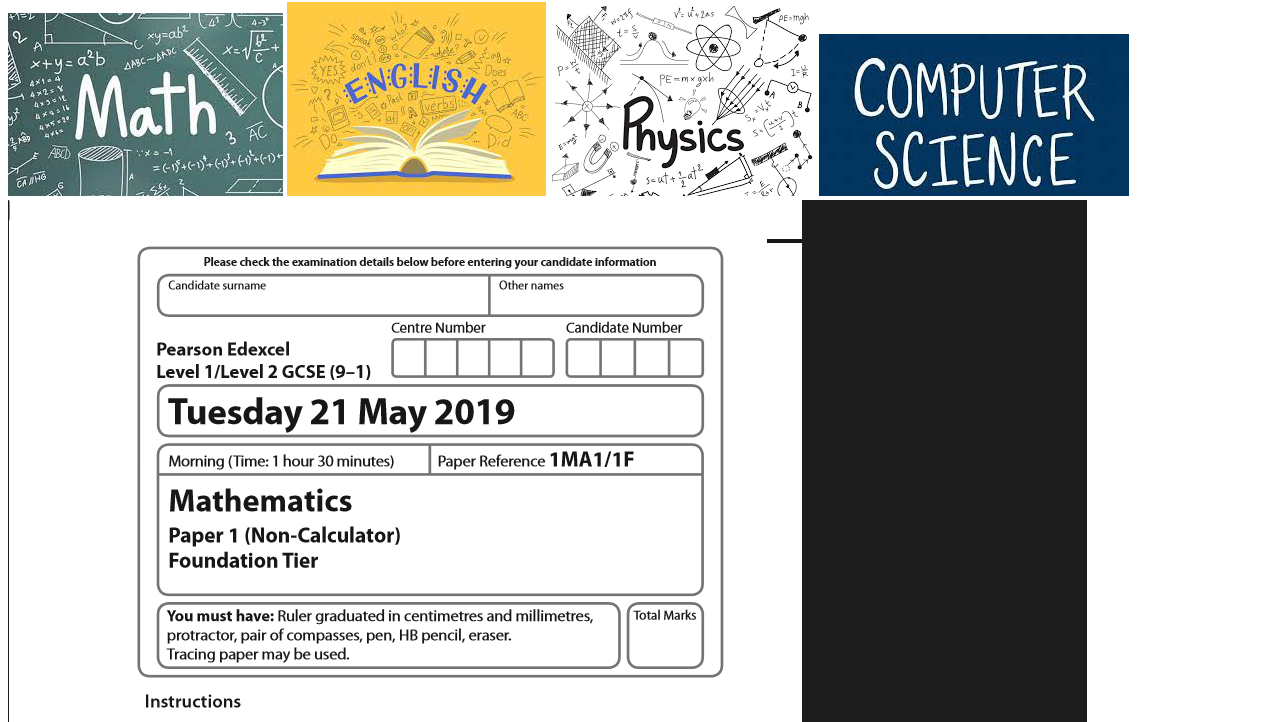
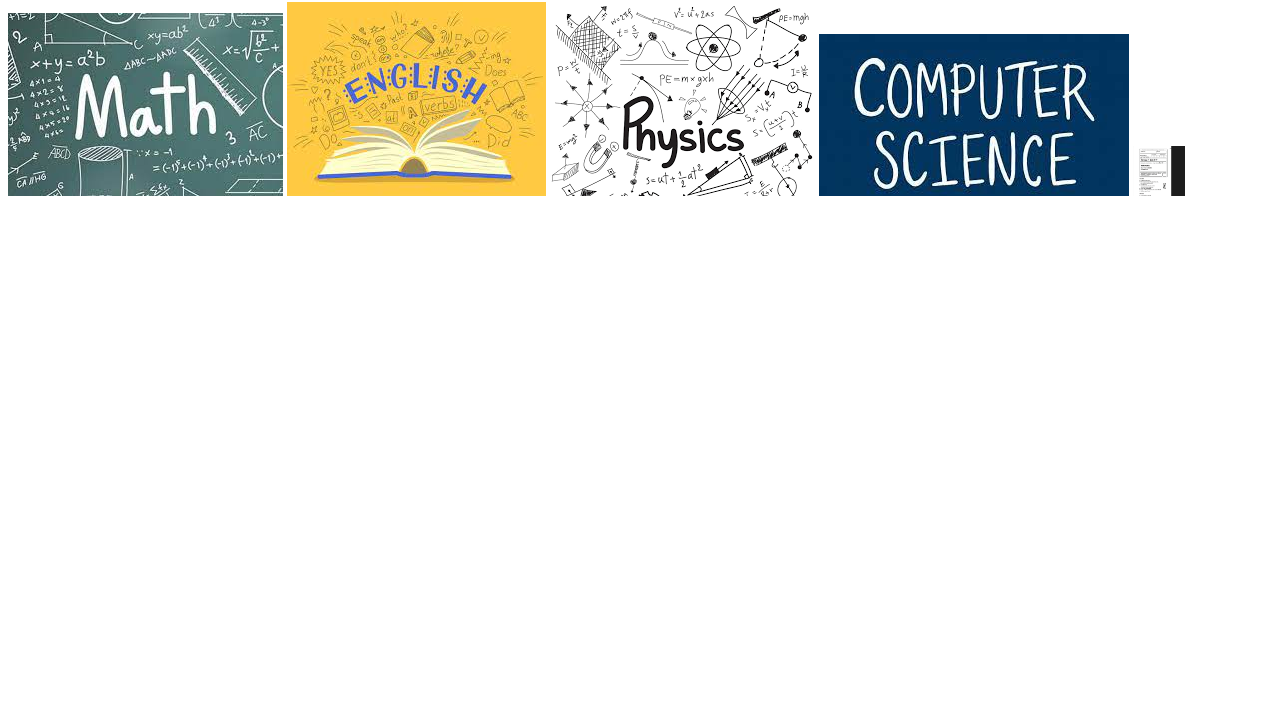
Before and after one commit to BaileySchool1/BaileySchool1.github.io, a plain HTML site: page index.html in a window 1280 px wide. Shown: the part 78-800 px from the top of the page. Drawn offline with Linux system fonts and the light colour scheme.

Commit message:
Update index.html

```diff
--- a/index.html
+++ b/index.html
@@ -10,7 +10,7 @@
         <a><img src="Icon/EnglishMain.jpg"></a>
         <a><img src="Icon/PhysicsMain.png"></a>
         <a><img src="Icon/ComputerScienceMain.jpg"></a>
-        <a href="PastPapers.html" ><img src="Icon/PastPapers.png"> </a>
+        <a href="PastPapers.html" ><img src="Icon/PastPapers.png" style="height: 50px; width: 52px;"> </a>
 
     </body>
 
```
